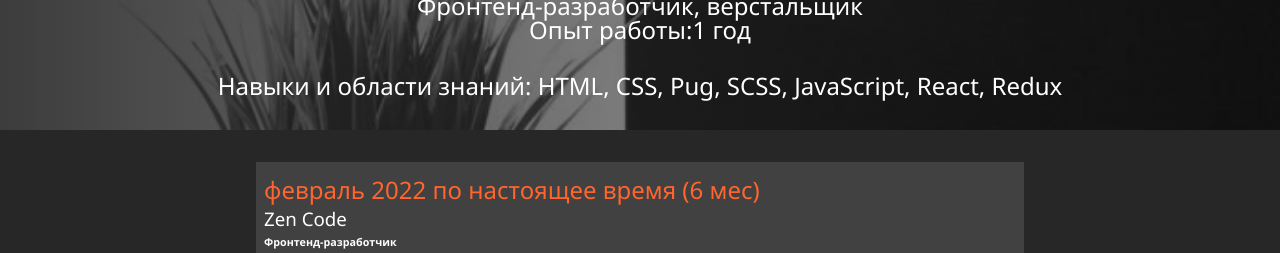
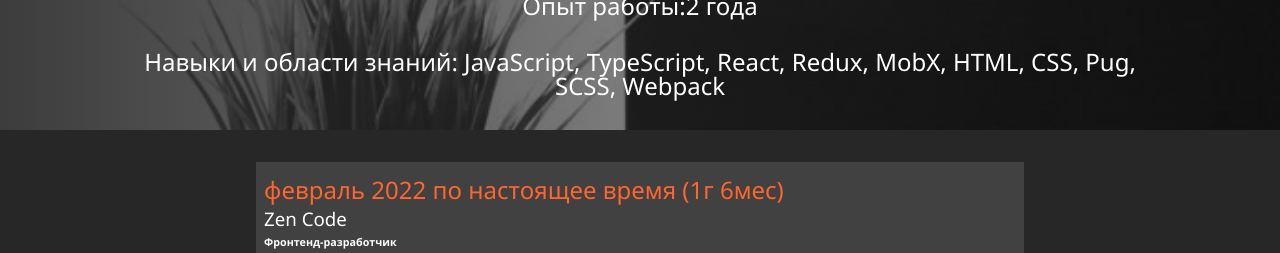
Before and after one commit to Natalielinen/portfolio, a website: page src/about.pug in a window 1280 px wide. Shown: the part 270-523 px from the top of the page. Drawn offline with nearby package versions, Linux system fonts and the light colour scheme; files that its build step writes are made by us from their sources; files whose address does not match are found by name.

Commit message:
исправлены даты

```diff
--- a/src/modules/about-main/about-main.pug
+++ b/src/modules/about-main/about-main.pug
@@ -9,18 +9,18 @@ main
     .about__bio-image
       .about__bio
        h2.text-secondary Обо мне
-       p Фронтенд-разработчик, верстальщик#[br]
+       p Фронтенд-разработчик#[br]
          span.experience Опыт работы:
-           span 1 год
-       p Навыки и области знаний: HTML, CSS, Pug, SCSS, JavaScript, React, Redux
+           span 2 года
+       p Навыки и области знаний: JavaScript, TypeScript, React, Redux, MobX, HTML, CSS, Pug, SCSS, Webpack
     .jobs
-      +job('февраль 2022 по настоящее время (6 мес)', 'Zen Code', 'Фронтенд-разработчик',
+      +job('февраль 2022 по настоящее время (1г 6мес)', 'Zen Code', 'Фронтенд-разработчик',
       'Создание и поддержка кода. Помощь команде разработчиков в отладке и устранении неполадок CMS-системы. ' +
       'Сотрудничество с заинтересованными сторонами в процессе разработки с использованием лучших практик проектирования.' +
       'Совместная работа с командой аналитиков и дизайнеров в условиях жестких сроков. Переработка и оптимизация старого кода ' +
       'для повышения производительности приложений и читабельности кода. Выполнение тестирования пользовательского интерфейса ' +
       'для выявления и устранения недостатков.')
-      +job('ноябрь 2021 - февраль 2022 (3 мес)', 'Zen Code', 'Фронтенд-разработчик стажер',
+      +job('ноябрь 2021 - январь 2022 (3 мес)', 'Zen Code', 'Фронтенд-разработчик стажер',
       'Сотрудничество с другими стажерами и руководителем группы для создания учебных проектов.\n' +
       'Проектирование, написание, модификация, интеграция и тестирование кода, связанного с веб-сайтом.\n' +
       'Предоставление ежедневных планов и отчетов.')
```
Also changed, not shown: docs/about.html.
